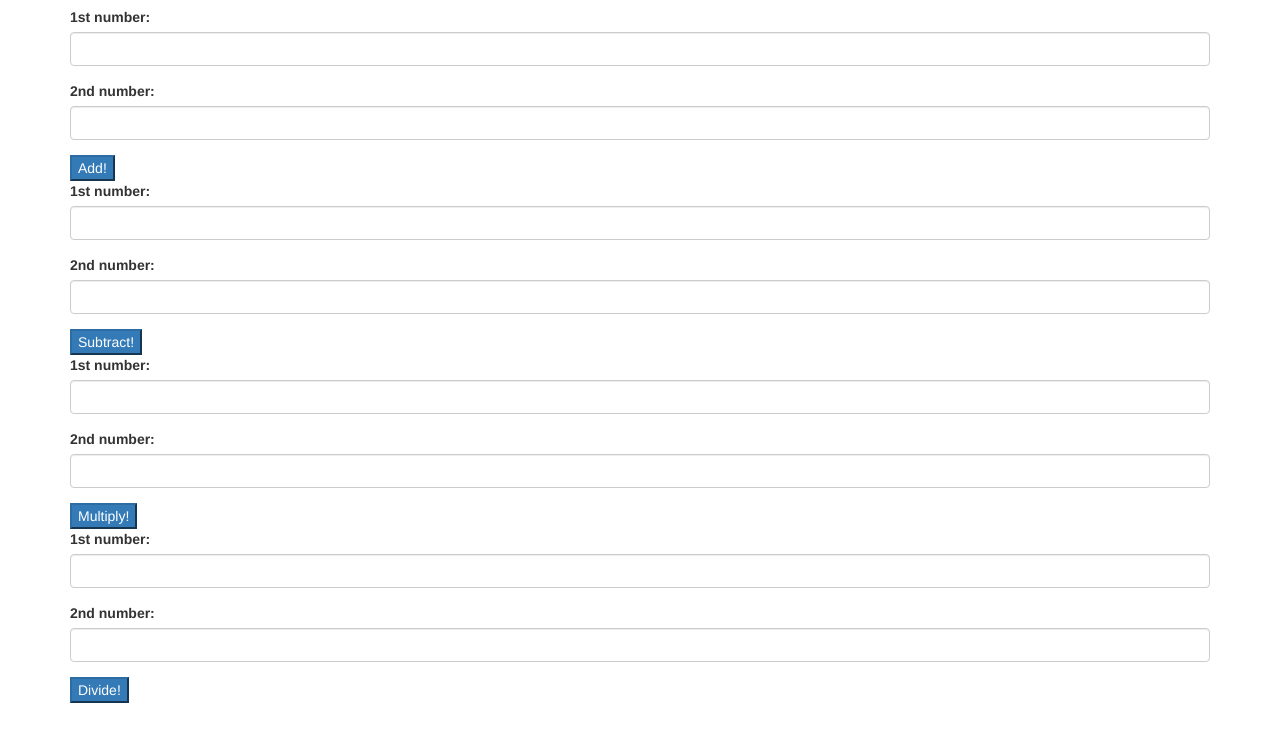
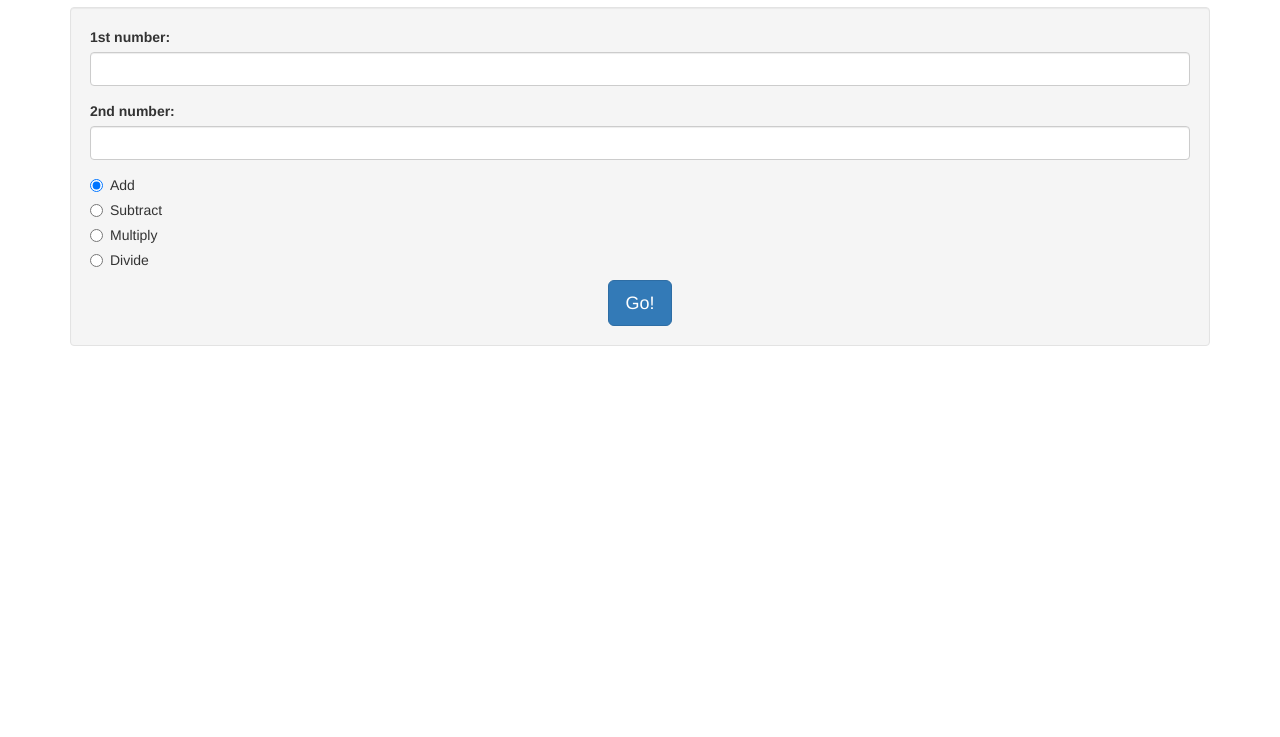
Before and after one commit to WilliamKulha/calculator, a plain HTML site: page index.html in a window 1280 px wide. Shown: the part 63-800 px from the top of the page. Drawn offline with Linux system fonts and the light colour scheme.

Commit message:
Change the format of the form for the calculator so you only input two numbers and then select what kind of operator you want to use from radios.

```diff
--- a/index.html
+++ b/index.html
@@ -10,67 +10,43 @@
   <body>
     <div class="container">
       <h1>Calculator!</h1>
-      <form id="add">
-        <div class="form-group">
-          <label for="add1">1st number:</label>
-          <input id="add1" class="form-control" type="text">
-        </div>
-        <div class="form-group">
-          <label for="add2">2nd number:</label>
-          <input id="add2" class="form-control" type="text">
-        </div>
-        <button type="submit" class="btn-primary">Add!</button>
-      </form>
-      <div id="addoutput">
-
+      <div class="well">
+        <fieldset>
+          <form id="calculator">
+            <div class="form-group">
+              <label for="input1">1st number:</label>
+              <input id="input1" class="form-control" type="text">
+            </div>
+            <div class="form-group">
+              <label for="input2">2nd number:</label>
+              <input id="input2" class="form-control" type="text">
+            </div>
+            <div class="radio">
+              <label>
+                <input type="radio" name="operator" value="add" checked>Add
+              </label>
+            </div>
+            <div class="radio">
+              <label>
+                <input type="radio" name="operator" value="subtract">Subtract
+              </label>
+            </div>
+            <div class="radio">
+              <label>
+                <input type="radio" name="operator" value="multiply">Multiply
+              </label>
+            </div>
+            <div class="radio">
+              <label>
+                <input type="radio" name="operator" value="divide">Divide
+              </label>
+            </div>
+            <div class="text-center">
+              <button type="submit" class=" btn btn-lg btn-primary">Go!</button>
+            </div>
+          </form>
+        </fieldset>
       </div>
-
-      <form id="subtract">
-        <div class="form-group">
-          <label for="subtract1">1st number:</label>
-          <input id="subtract1" class="form-control" type="text">
-        </div>
-        <div class="form-group">
-          <label for="subtact2">2nd number:</label>
-          <input id="subtract2" class="form-control" type="text">
-        </div>
-        <button type="submit" class="btn-primary">Subtract!</button>
-      </form>
-      <div id="subtractoutput">
-
-
     </div>
-
-    <form id="multiply">
-      <div class="form-group">
-        <label for="multiply1">1st number:</label>
-        <input id="multiply1" class="form-control" type="text">
-      </div>
-      <div class="form-group">
-        <label for="multiply2">2nd number:</label>
-        <input id="multiply2" class="form-control" type="text">
-      </div>
-      <button type="submit" class="btn-primary">Multiply!</button>
-    </form>
-    <div id="multiplyoutput">
-
-
-  </div>
-
-  <form id="divide">
-    <div class="form-group">
-      <label for="divide1">1st number:</label>
-      <input id="divide1" class="form-control" type="text">
-    </div>
-    <div class="form-group">
-      <label for="divide2">2nd number:</label>
-      <input id="divide2" class="form-control" type="text">
-    </div>
-    <button type="submit" class="btn-primary">Divide!</button>
-  </form>
-  <div id="divideoutput">
-
-
-</div>
   </body>
 </html>
```
